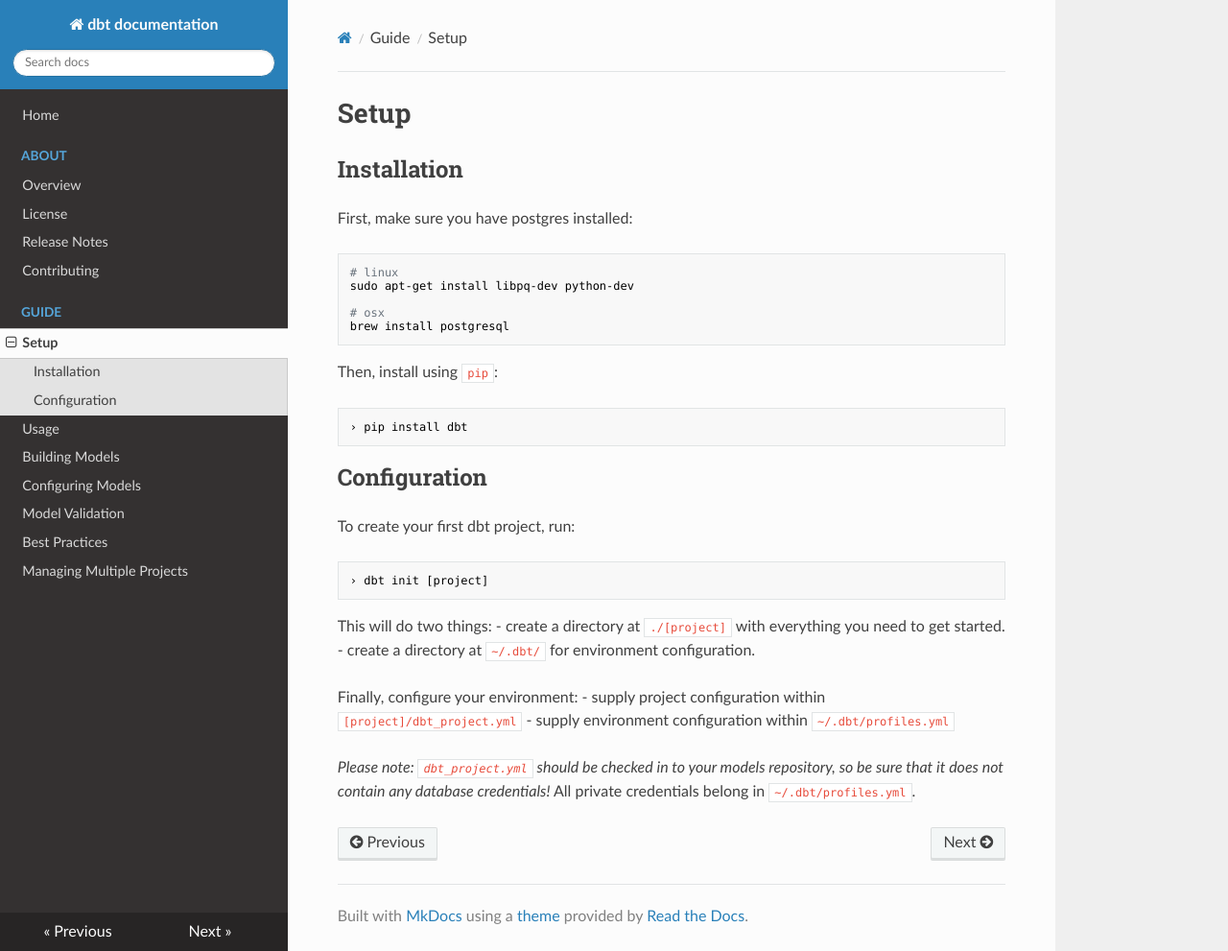
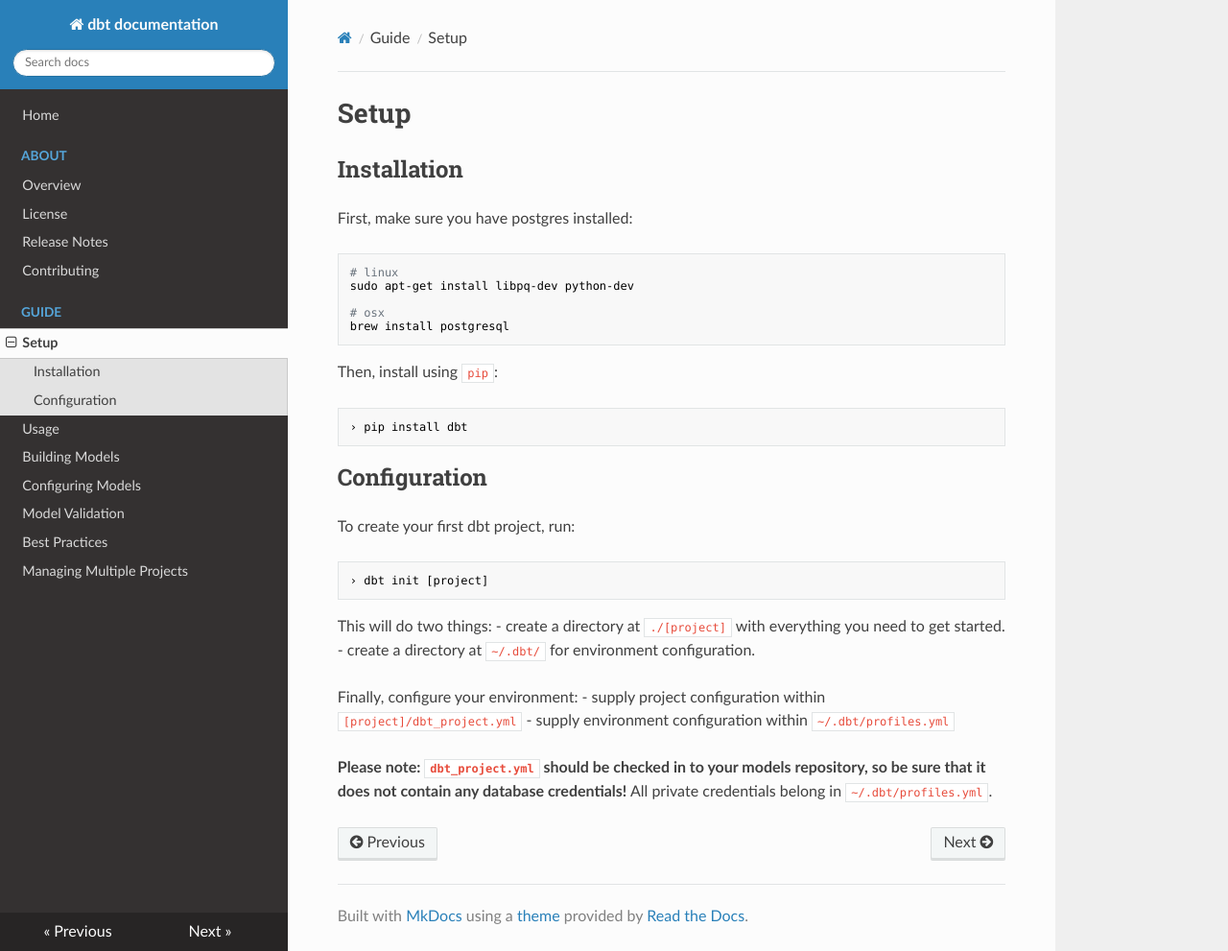
Before and after one commit to RayMarquina/dbt_project, an MkDocs documentation site: the page built from docs/guide/setup.md, in a window 1280 px wide and 991 px high. Shown: the whole window at 96% size. Built offline with MkDocs 1.6.1, drawn with Linux system fonts in a browser that asks for light colours; nearby versions of some CDN libraries; old or Windows-style settings are respelled for this version of MkDocs.

Commit message:
small docs fixes

```diff
--- a/docs/guide/setup.md
+++ b/docs/guide/setup.md
@@ -34,5 +34,5 @@
 - supply project configuration within `[project]/dbt_project.yml`
 - supply environment configuration within `~/.dbt/profiles.yml`
 
-*Please note: `dbt_project.yml` should be checked in to your models repository, so be sure that it does not contain any database
-credentials!* All private credentials belong in `~/.dbt/profiles.yml`.
+**Please note: `dbt_project.yml` should be checked in to your models repository, so be sure that it does not contain any database
+credentials!** All private credentials belong in `~/.dbt/profiles.yml`.
```
Also changed, not shown: docs/about/overview.md (+4 -1 lines), docs/guide/building-models.md (+1 -0 lines), docs/guide/usage.md (+1 -1 lines).
